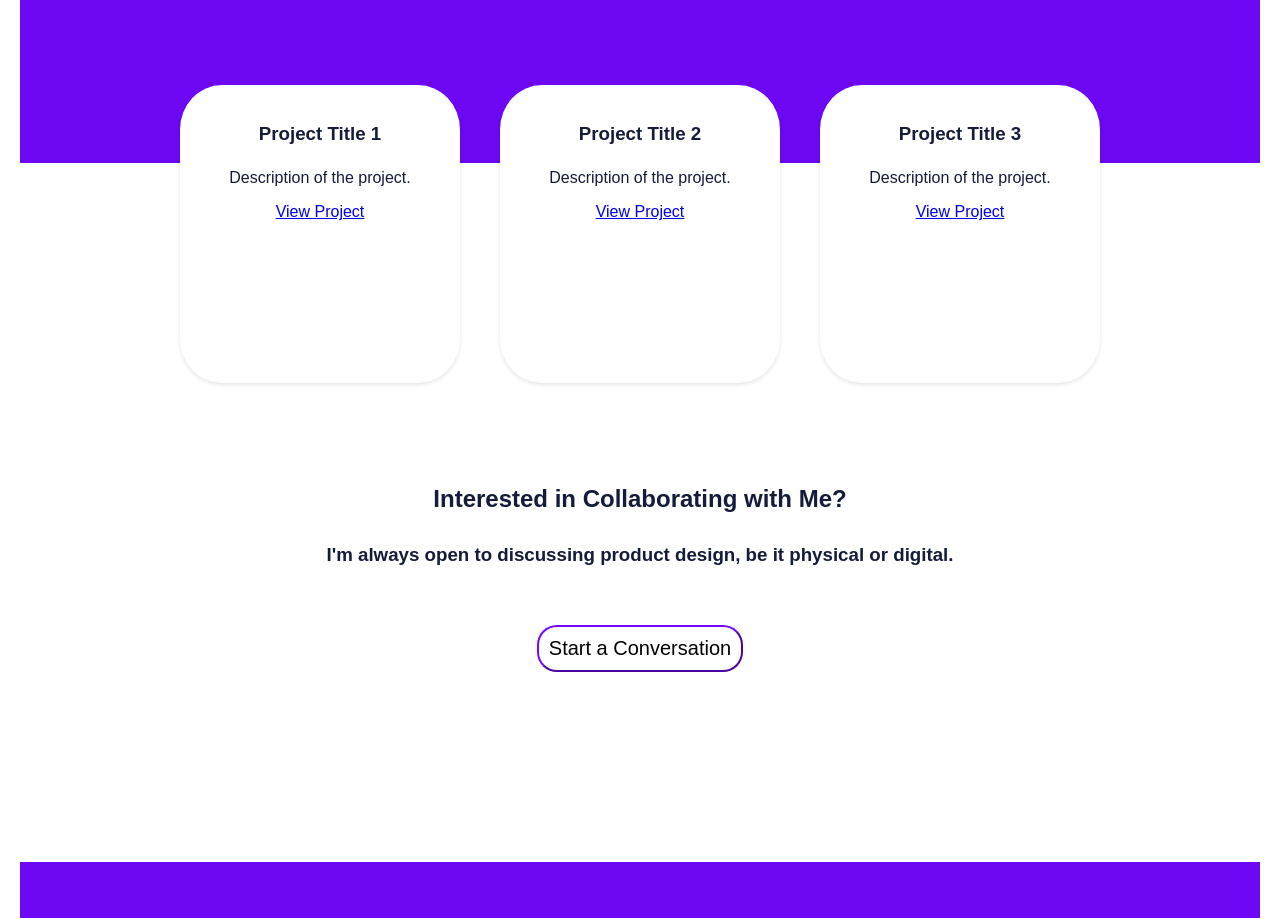
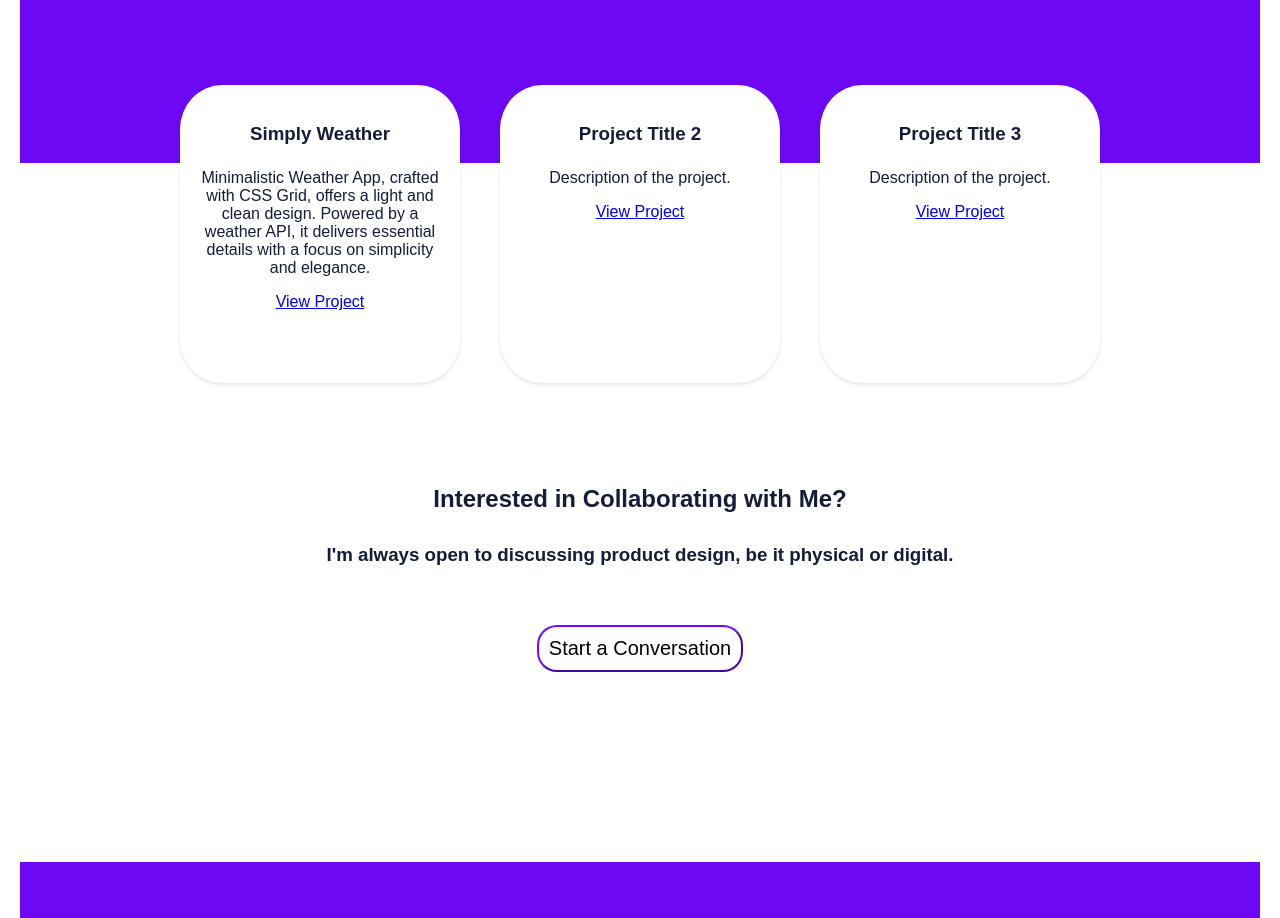
Before and after one commit to Zaxper951/phyosone.github.io, a plain HTML site: page index.html in a window 1280 px wide. Shown: the part 2560-3478 px from the top of the page. Drawn offline with Linux system fonts and the light colour scheme.

Commit message:
updated site to include weather app project

```diff
--- a/index.html
+++ b/index.html
@@ -74,9 +74,10 @@
 
         <div class="project_container">
             <div class="project-card">
-              <h3>Project Title 1</h3>
-              <p>Description of the project.</p>
-              <a href="#" class="btn">View Project</a>
+              <h3>Simply Weather</h3>
+              <p>Minimalistic Weather App, crafted with CSS Grid, offers a light and clean design.
+                Powered by a weather API, it delivers essential details with a focus on simplicity and elegance.</p>
+              <a href="https://weather-app-brown-omega.vercel.app" class="btn">View Project</a>
             </div>
             <div class="project-card">
               <h3>Project Title 2</h3>
```
Also changed, not shown: 1 other file.
